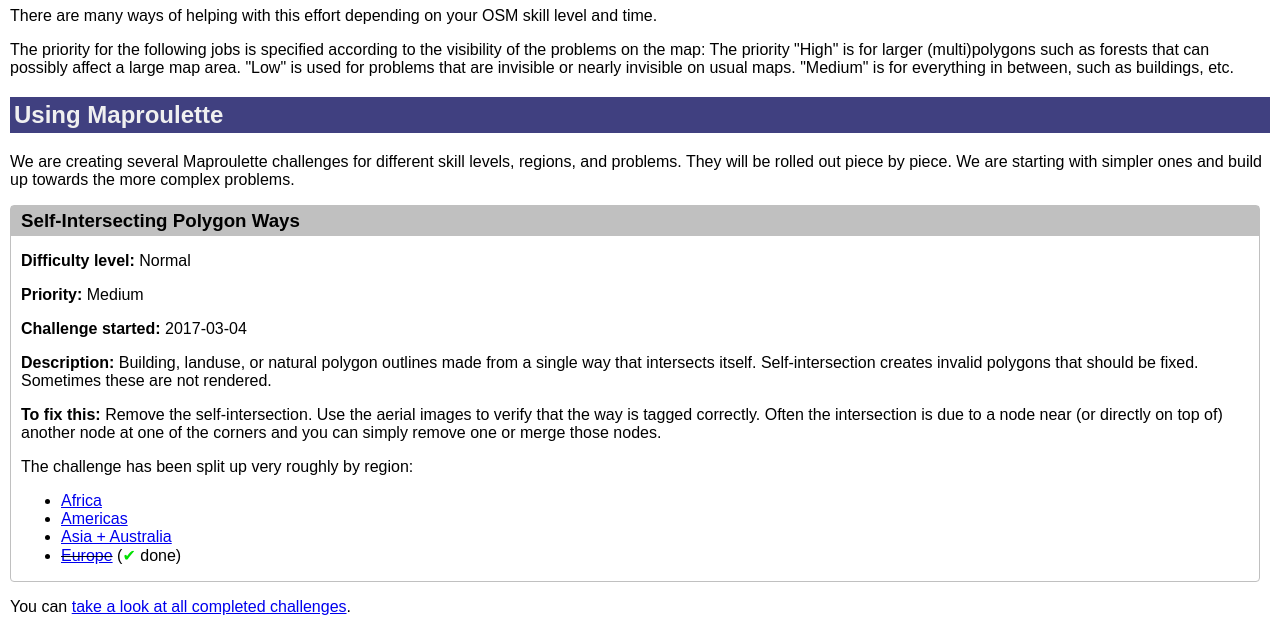
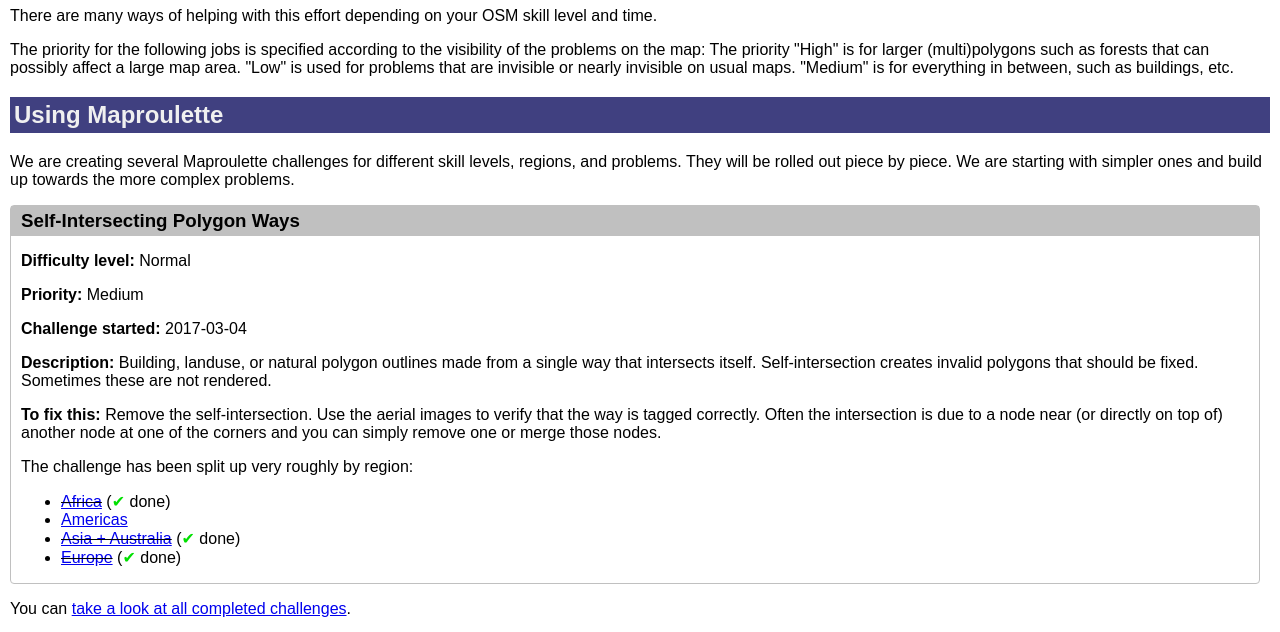
Before and after one commit to osmlab/fixing-polygons-in-osm, a plain HTML site: page web/fixing.html in a window 1280 px wide. Shown: the part 129-761 px from the top of the page. Drawn offline with Linux system fonts and the light colour scheme.

Commit message:
Mark challenges as fixed.

```diff
--- a/web/fixing.html
+++ b/web/fixing.html
@@ -44,9 +44,9 @@
     <p>The challenge has been split up very roughly by region:</p>
 
     <ul>
-    <li><a href="http://maproulette.org/map/1504">Africa</a></li>
+    <li><strike><a href="http://maproulette.org/map/1504">Africa</a></strike> (<span class="done">&#10004;</span> done)</li>
     <li><a href="http://maproulette.org/map/1505">Americas</a></li>
-    <li><a href="http://maproulette.org/map/1506">Asia + Australia</a></li>
+    <li><strike><a href="http://maproulette.org/map/1506">Asia + Australia</a></strike> (<span class="done">&#10004;</span> done)</li>
     <li><strike><a href="http://maproulette.org/map/1503">Europe</a></strike> (<span class="done">&#10004;</span> done)</li>
     </ul>
 </div>
```
